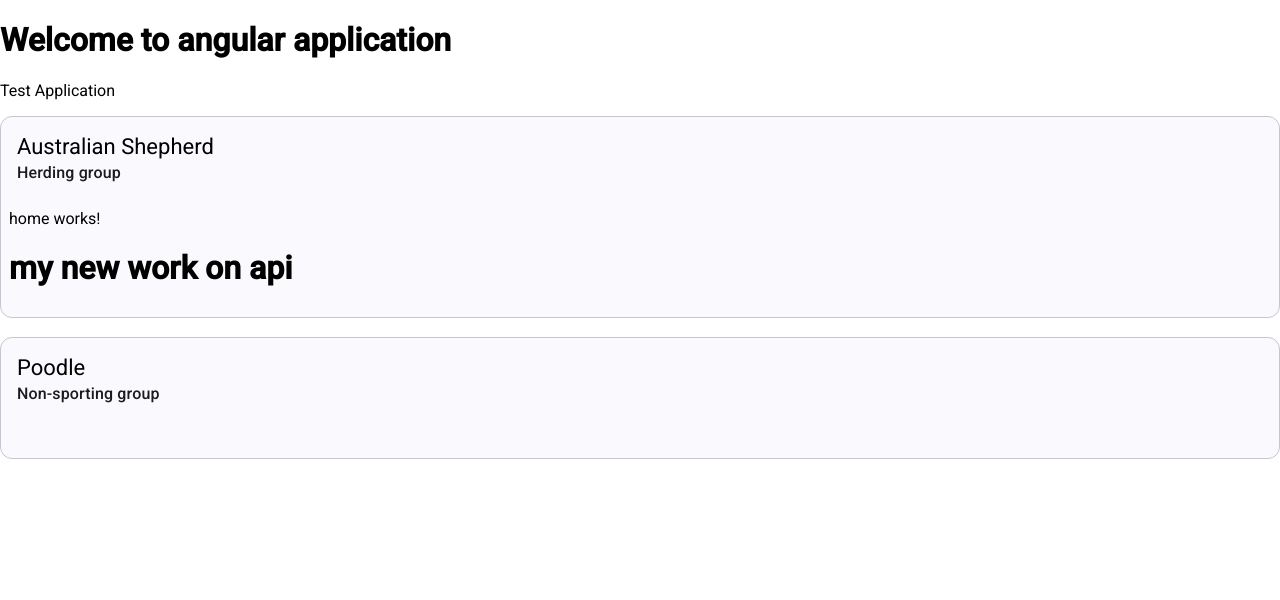
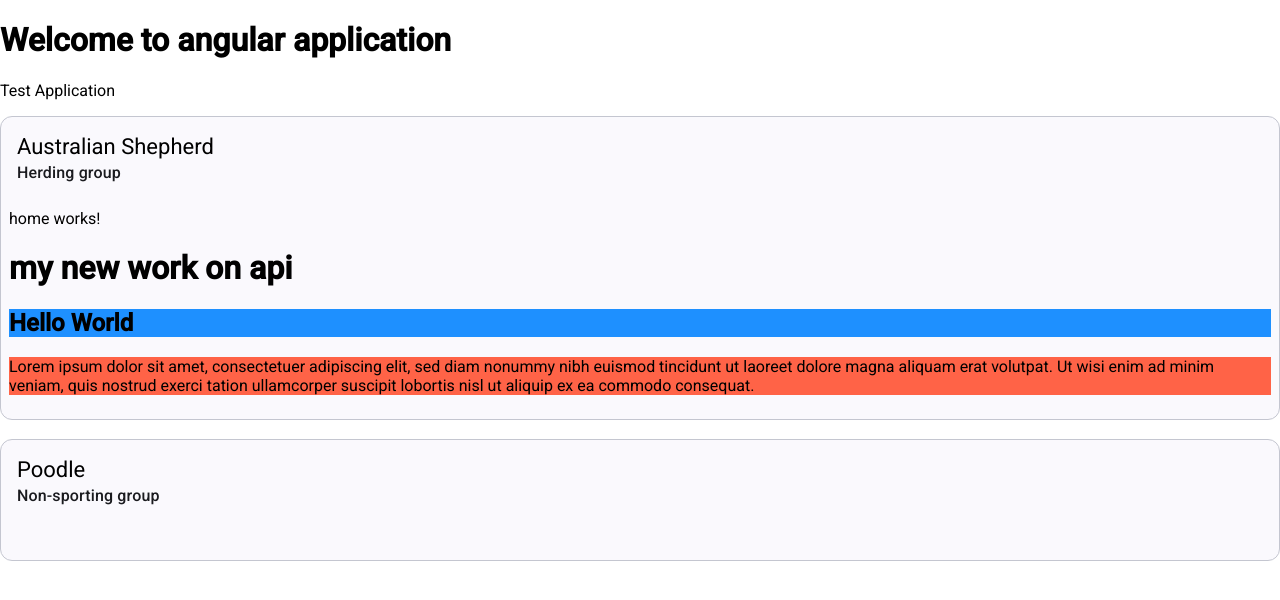
Before and after one commit to anubapatla/angular-app, an Angular app: page / in a window 1280 px wide. Shown: the top 600 px of the page. Built offline with nearby package versions, Linux system fonts and the light colour scheme.

Commit message:
new styles added in homec

```diff
--- a/src/app/app.component.ts
+++ b/src/app/app.component.ts
@@ -2,10 +2,11 @@ import { Component } from '@angular/core';
 import { RouterOutlet } from '@angular/router';
 import{MatCardModule,} from '@angular/material/card';
 import { HomeComponent } from './home/home.component';
+import { AboutComponent } from './common/about/about.component';
 
 @Component({
   selector: 'app-root',
-  imports: [RouterOutlet,MatCardModule,HomeComponent],
+  imports: [RouterOutlet,MatCardModule,HomeComponent,AboutComponent],
   templateUrl: './app.component.html',
   styleUrl: './app.component.css'
 })
--- a/src/app/common/about/about.component.html
+++ b/src/app/common/about/about.component.html
@@ -1 +1,9 @@
 <p>about works!</p>
+
+
+<h2 style="background-color:DodgerBlue;">Hello World</h2>
+
+<p style="background-color:Tomato;">
+Lorem ipsum dolor sit amet, consectetuer adipiscing elit, sed diam nonummy nibh euismod tincidunt ut laoreet dolore magna aliquam erat volutpat.
+Ut wisi enim ad minim veniam, quis nostrud exerci tation ullamcorper suscipit lobortis nisl ut aliquip ex ea commodo consequat.
+</p>
--- a/src/app/common/about/about.component.ts
+++ b/src/app/common/about/about.component.ts
@@ -1,8 +1,10 @@
 import { Component } from '@angular/core';
+import { HomeComponent } from "../../home/home.component";
+import { AppComponent } from "../../app.component";
 
 @Component({
   selector: 'app-about',
-  imports: [],
+  imports: [HomeComponent, AppComponent],
   templateUrl: './about.component.html',
   styleUrl: './about.component.css'
 })
--- a/src/app/home/home.component.html
+++ b/src/app/home/home.component.html
@@ -1,2 +1,9 @@
 <p>home works!</p>
 <h1>my new work on api</h1>
+
+<h2 style="background-color:DodgerBlue;">Hello World</h2>
+
+<p style="background-color:Tomato;">
+Lorem ipsum dolor sit amet, consectetuer adipiscing elit, sed diam nonummy nibh euismod tincidunt ut laoreet dolore magna aliquam erat volutpat.
+Ut wisi enim ad minim veniam, quis nostrud exerci tation ullamcorper suscipit lobortis nisl ut aliquip ex ea commodo consequat.
+</p>
--- a/src/app/home/home.component.ts
+++ b/src/app/home/home.component.ts
@@ -1,4 +1,5 @@
 import { Component } from '@angular/core';
+import { AboutComponent } from '../common/about/about.component';
 
 @Component({
   selector: 'app-home',
```
